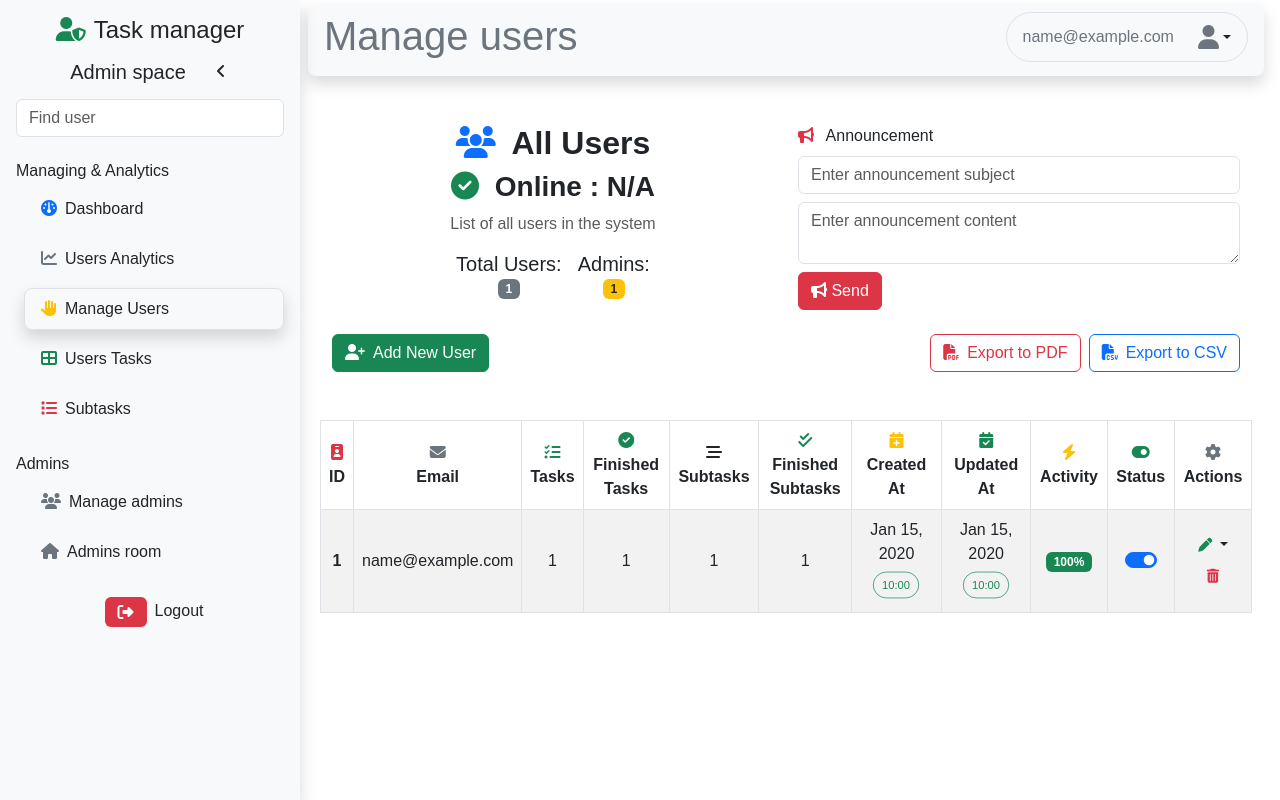
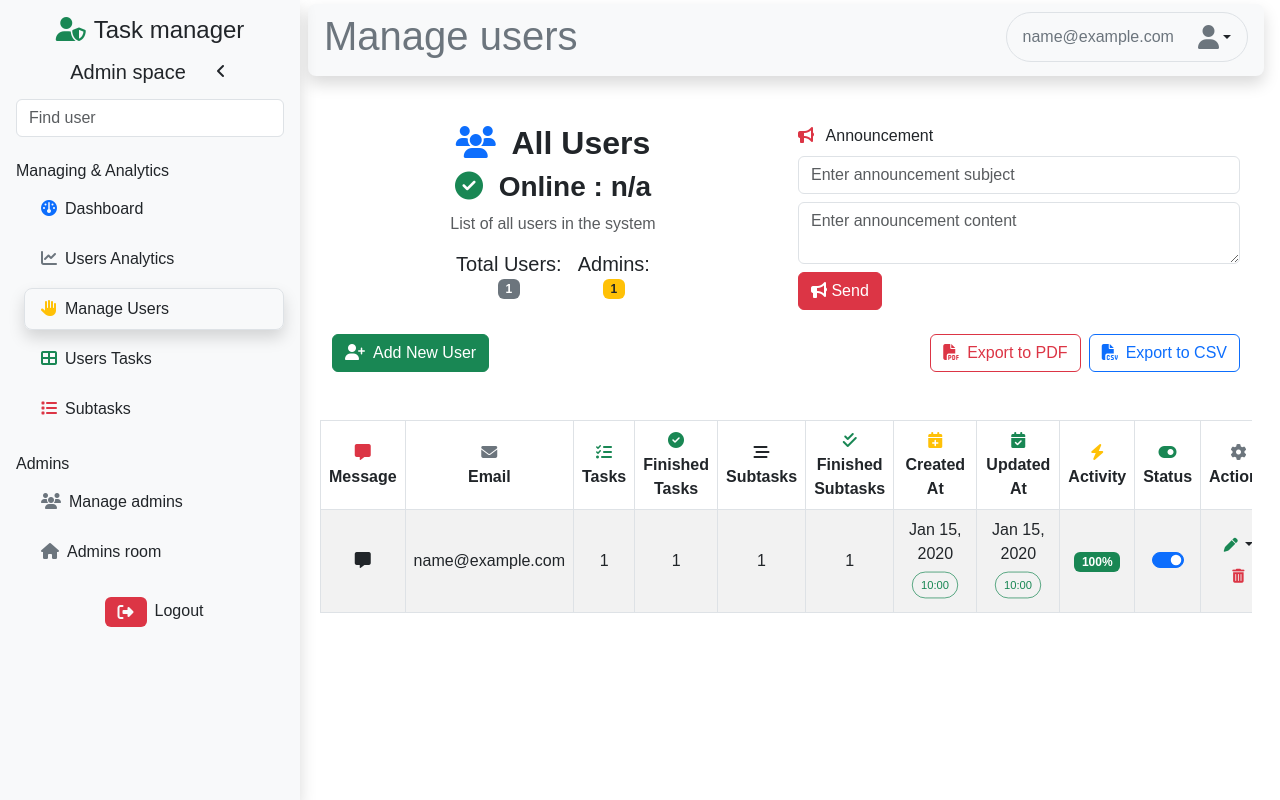
Before and after one commit to Andry-GitCrs/Task_Manager, a Flask app: page /admin/manage_users in a window 1280 px wide. Run offline with Flask 3, Linux system fonts and the light colour scheme; a user stored in the database is signed in; tables that the repository leaves empty hold one stand-in row (values such as "Sample post"); some libraries are stand-ins or nearby versions.

Commit message:
Enhance security and notifications: load environment variables, update password change message, and improve announcement formatting

```diff
--- a/main/main.py
+++ b/main/main.py
@@ -1,12 +1,14 @@
 from flask_login import LoginManager
 from flask_socketio import SocketIO
 from flask import Flask
+from dotenv import load_dotenv
 import sys
 import os
 
 # Dir config
 sys.path.append(os.path.abspath(os.path.join(os.path.dirname(__file__), '..')))
 script_dir = os.path.dirname(os.path.abspath(__file__))
+load_dotenv()
 
 # Dependence module
 from database import pg_connexion
@@ -14,7 +16,7 @@ from routes import use_app_route
 
 # App config
 app = Flask(__name__, template_folder = f'{script_dir}/../templates', static_folder = f'{script_dir}/../static')
-app.secret_key = "secret-key"
+app.secret_key = os.getenv("SECRET_KEY")
 
 # Login Manager config
 login_manager = LoginManager()
--- a/routes/auth/forgot_password.py
+++ b/routes/auth/forgot_password.py
@@ -24,7 +24,7 @@ def forgot_password(app, database):
                     user.password = new_password
                     user.updated_at = datetime.utcnow()
                     new_notification = Notification(
-                        message = 'Your password was updated',
+                        message = "<span class='fw-bold btn bg-light border m-0'> <i class='fas fa-shield text-warning'></i> Security update </span> Your password was updated",
                         user_id = user.user_id
                     )
                     db.session.add(new_notification)
--- a/routes/services/announcement.py
+++ b/routes/services/announcement.py
@@ -24,7 +24,7 @@ def announcement(app, database, socketio):
         if not users:
             return jsonify({'error': 'No user on the system'}), 404
 
-        announcement_message = f"{announcement_subject}: {announcement}"
+        announcement_message = f"<span class='fw-bold btn bg-light border m-0'>{announcement_subject}</span> {announcement}"
 
         for user in users:
           user_id = user.user_id
--- a/static/css/admin_dashboard.css
+++ b/static/css/admin_dashboard.css
@@ -196,9 +196,5 @@ hr{
 }
 
 .online {
-    color: #1c915a94!important;
-    background-color: red!important;
-    border-radius: 50%!important;
-    width: 10px!important;
-    height: 10px!important;
+    transform: scale(0.7);
 }
--- a/static/css/style.css
+++ b/static/css/style.css
@@ -797,7 +797,7 @@ nav li a{
 
 .nofitication-container{
     max-height: 200px;
-    width: 300px!important;
+    width: 400px!important;
     overflow-y: auto;
 }
 
--- a/static/js/admin/admin_manage_users.js
+++ b/static/js/admin/admin_manage_users.js
@@ -39,7 +39,7 @@ function user_row(user, activityColor, activityText){
     const row = document.createElement('tr');
     row.id = `row${user.user_id}`
     row.innerHTML = `
-        <td class='fw-bold'>${user.user_id}</td>
+        <td class='fw-bold'><i class='fas fa-message'></i></td>
         <td class='text-start'>${user.email} <span id="user${user.user_id}"></span></td>
         <td>${user.tasks_count}</td>
         <td>${user.finished_tasks_count}</td>
@@ -207,7 +207,7 @@ async function toggleAdmin(user_id) {
                     headers: { "Content-Type": "application/json" },
                     body: JSON.stringify({
                         "user_id": user_id,
-                        "message": `You have been ${data.data ? 'granted' : 'removed from'} admin role`
+                        "message": `<span class='fw-bold btn bg-light border m-0'> <i class='fas fa-bullhorn text-success'></i> Role update</span> ${data.data ? 'Congratulation' : ''} You have been ${data.data ? 'granted' : 'removed from'} admin role`
                     })
                 });
 
@@ -299,7 +299,7 @@ socket.on("user_online", (data) => {
     online_users = data
     document.getElementById('online_users_nbr').textContent = online_users.length
     online_users.map(user => {
-        document.getElementById(`user${user}`).innerHTML = `<span class='btn ${ user == CURRENT_USER_ID ? 'btn-warning' : 'btn-success'} px-2 rounded-pill'>${ user == CURRENT_USER_ID ? 'You' : 'Online'}</span>`
+        document.getElementById(`user${user}`).innerHTML = `<span class='btn ${ user == CURRENT_USER_ID ? 'btn-warning' : 'btn-success'} px-2 rounded-pill online'>${ user == CURRENT_USER_ID ? 'You' : 'Online'}</span>`
     })
 });
 
@@ -308,7 +308,7 @@ socket.on("user_offline", (data) => {
     document.getElementById(`user${data.disconnected}`).innerHTML = '';
     document.getElementById('online_users_nbr').textContent = online_users.length;
     online_users.map(user => {
-        document.getElementById(`user${user}`).innerHTML = `<span class='btn ${ user == CURRENT_USER_ID ? 'btn-warning' : 'btn-success'} px-2 rounded-pill'>${ user == CURRENT_USER_ID ? 'You' : 'Online'}</span>`
+        document.getElementById(`user${user}`).innerHTML = `<span class='btn ${ user == CURRENT_USER_ID ? 'btn-warning' : 'btn-success'} px-2 rounded-pill online'>${ user == CURRENT_USER_ID ? 'You' : 'Online'}</span>`
     })
 });
 
--- a/static/js/users/dashboard.script.js
+++ b/static/js/users/dashboard.script.js
@@ -845,7 +845,7 @@ socket.on('new_notification', (data) => {
         `;
         dropdownMenu?.insertAdjacentHTML('afterbegin', newNotification);
 
-        showNotification('success', "You received a new notification: " + data.message);
+        showNotification('success', "You received a new notification: ");
     } else {
         console.warn('Notification received for a different user:', data.user_id); // Debug: Warn if the notification is for another user
     }
--- a/templates/views/admin/admin_manage_users.html
+++ b/templates/views/admin/admin_manage_users.html
@@ -37,17 +37,17 @@
                 <i class="fas fa-users text-primary me-2"></i> All Users
                 </h2>
                 <h3 class="fw-bold">
-                  <i class="fas fa-check-circle text-success me-2"></i> Online : <span id="online_users_nbr">N/A</span>
+                  <i class="fas fa-check-circle text-success me-2"></i> Online : <span id="online_users_nbr">n/a</span>
                 </h3>
                 <p class="text-muted">List of all users in the system</p>
                 <div class="row justify-content-center g-3">
                   <div class="col-auto">
                     <h5 class="text-dark mb-0">Total Users:</h5>
-                    <span id="simple_users_nbr" class="badge bg-secondary">N/A</span>
+                    <span id="simple_users_nbr" class="badge bg-secondary">n/a</span>
                   </div>
                   <div class="col-auto">
                     <h5 class="text-dark mb-0">Admins:</h5>
-                    <span id="admin_nbr" class="badge bg-warning text-dark">N/A</span>
+                    <span id="admin_nbr" class="badge bg-warning text-dark">n/a</span>
                   </div>
                 </div>
               </div>
@@ -115,7 +115,7 @@
             <table class="table table-bordered table-striped">
                 <thead>
                     <tr>
-                        <th><i class="fas fa-id-badge text-danger"></i><br> ID</th>
+                        <th><i class="fas fa-message text-danger"></i><br> Message</th>
                         <th><i class="fas fa-envelope text-secondary"></i><br> Email</th>
                         <th><i class="fas fa-tasks text-success"></i><br> Tasks</th>
                         <th><i class="fas fa-check-circle text-success"></i><br> Finished Tasks</th>
@@ -129,7 +129,6 @@
                     </tr>
                 </thead>
                 <tbody id="userTableBody">
-                <!-- Filled by JS -->
                 </tbody>
             </table>
         </div>
```
Also changed, not shown: templates/views/admin/admin_dashboard.html (+5 -5 lines).
